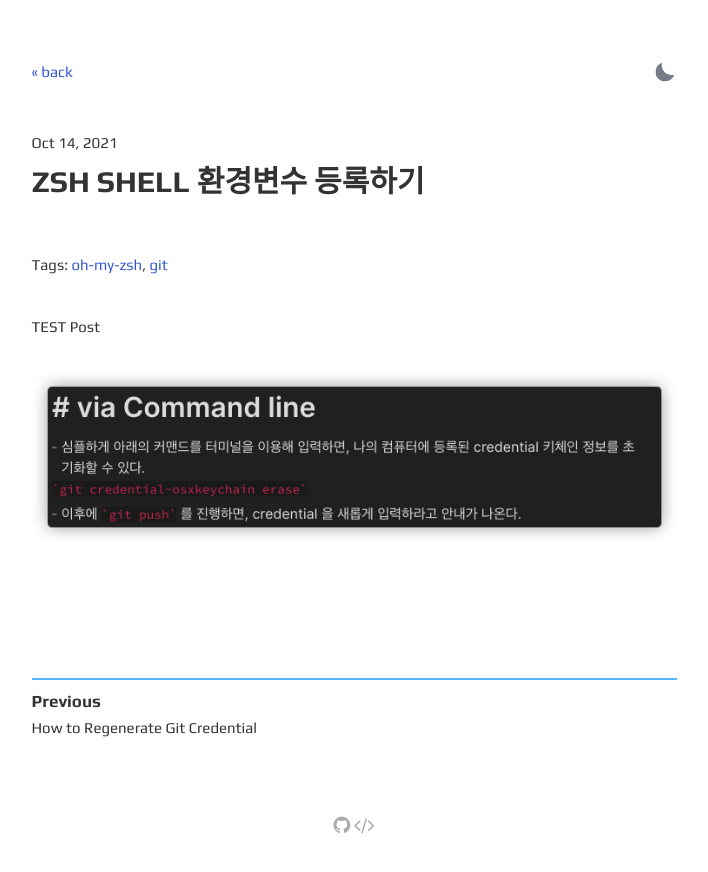
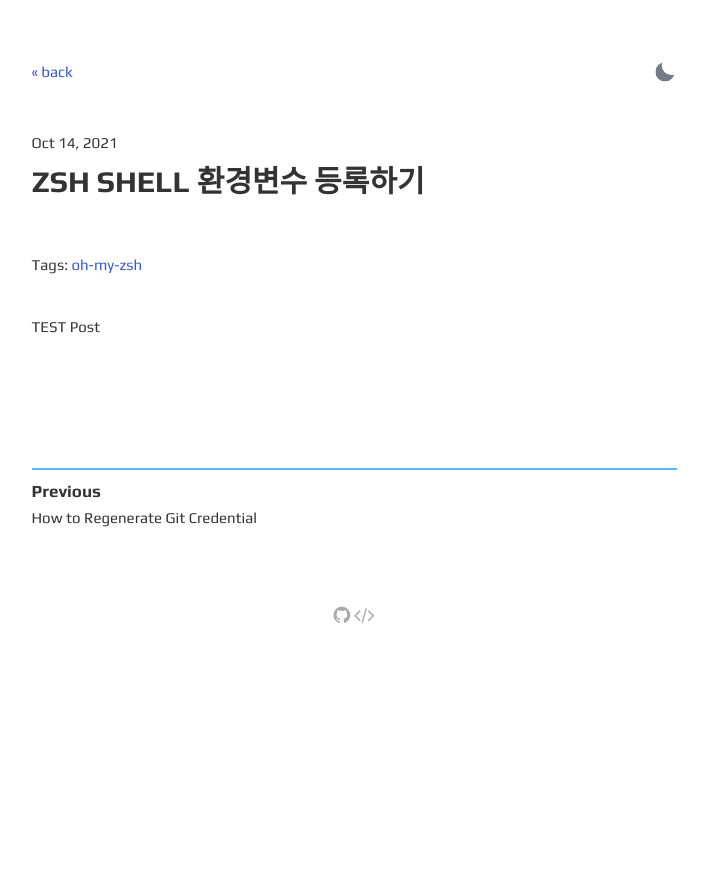
Before and after one commit to yebinable/yebinable.github.io.1, a Jekyll site: the page built from _posts/2021-10-14-ZSH-SHELL-환경변수등록하기.md, in a window 1280 px wide. Shown: the top 872 px of the page, without its empty margins (286-994 px from the left). Built offline with Jekyll 4.4.1, drawn with Linux system fonts in a browser that asks for light colours.

```diff
--- a/_posts/2021-10-14-ZSH-SHELL-환경변수등록하기.md
+++ b/_posts/2021-10-14-ZSH-SHELL-환경변수등록하기.md
@@ -3,9 +3,7 @@ layout: post
 title: zsh shell 환경변수 등록하기
 description: zsh shell 환경변수 등록하기
 summary: zsh shell 환경변수 등록하기
-tags: [oh-my-zsh, git]
+tags: [oh-my-zsh]
 ---
 
 TEST Post
-
-![image](/img/iShot2021-10-14 21.18.58.png)
```
Also changed, not shown: img/iShot2021-10-14 21.18.58.png (deleted).
